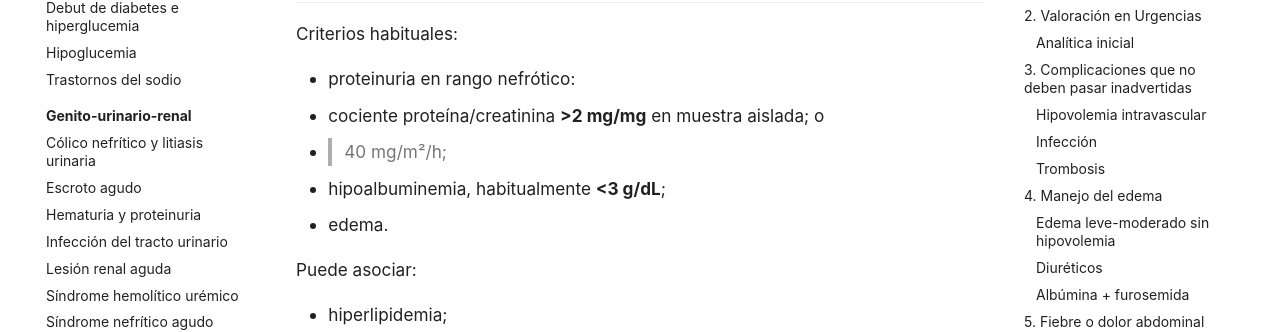
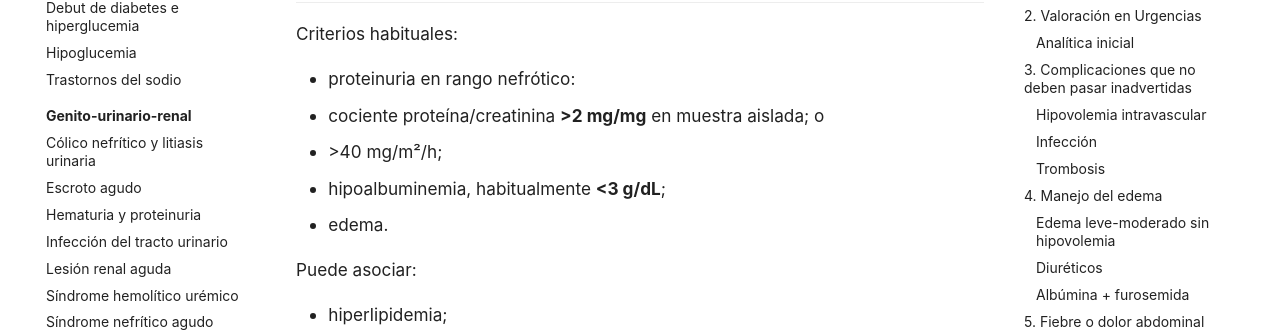
Before and after one commit to gonzaloares/urgencias-pediatricas, an MkDocs documentation site: the page built from docs/nefrologia/sindrome-nefrotico.md, in a window 1280 px wide and 900 px high, scrolled down 451 px. Shown: the part 119-451 px from the top of the window. Built offline with MkDocs 1.6.1 and Material for MkDocs 9.7.7, drawn with Linux system fonts in a browser that asks for light colours; part of the change alters nothing that is shown.

```diff
--- a/docs/nefrologia/sindrome-nefrotico.md
+++ b/docs/nefrologia/sindrome-nefrotico.md
@@ -23,9 +23,9 @@
 Criterios habituales:
 
 - proteinuria en rango nefrótico:
-  - cociente proteína/creatinina **>2 mg/mg** en muestra aislada; o
-  - >40 mg/m²/h;
-- hipoalbuminemia, habitualmente **<3 g/dL**;
+  - cociente proteína/creatinina **&gt;2 mg/mg** en muestra aislada; o
+  - &gt;40 mg/m²/h;
+- hipoalbuminemia, habitualmente **&lt;3 g/dL**;
 - edema.
 
 Puede asociar:
```
